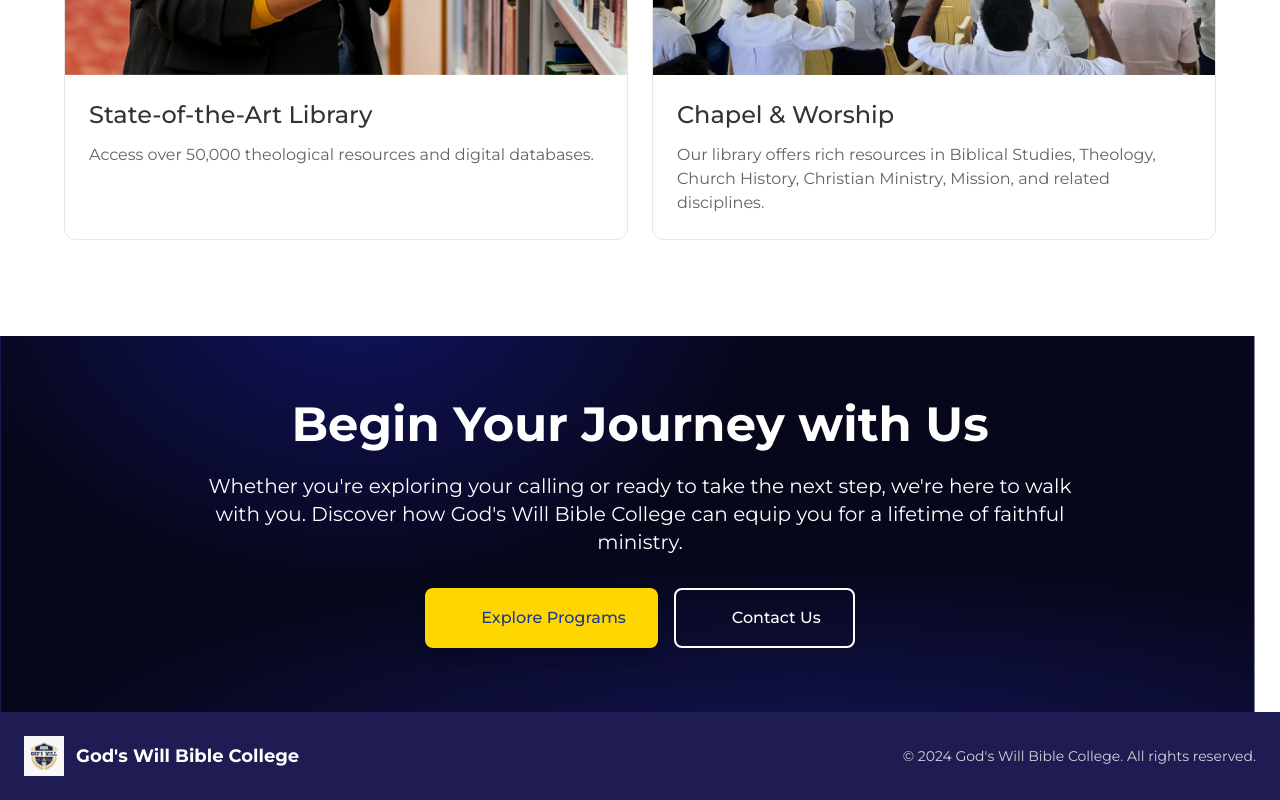
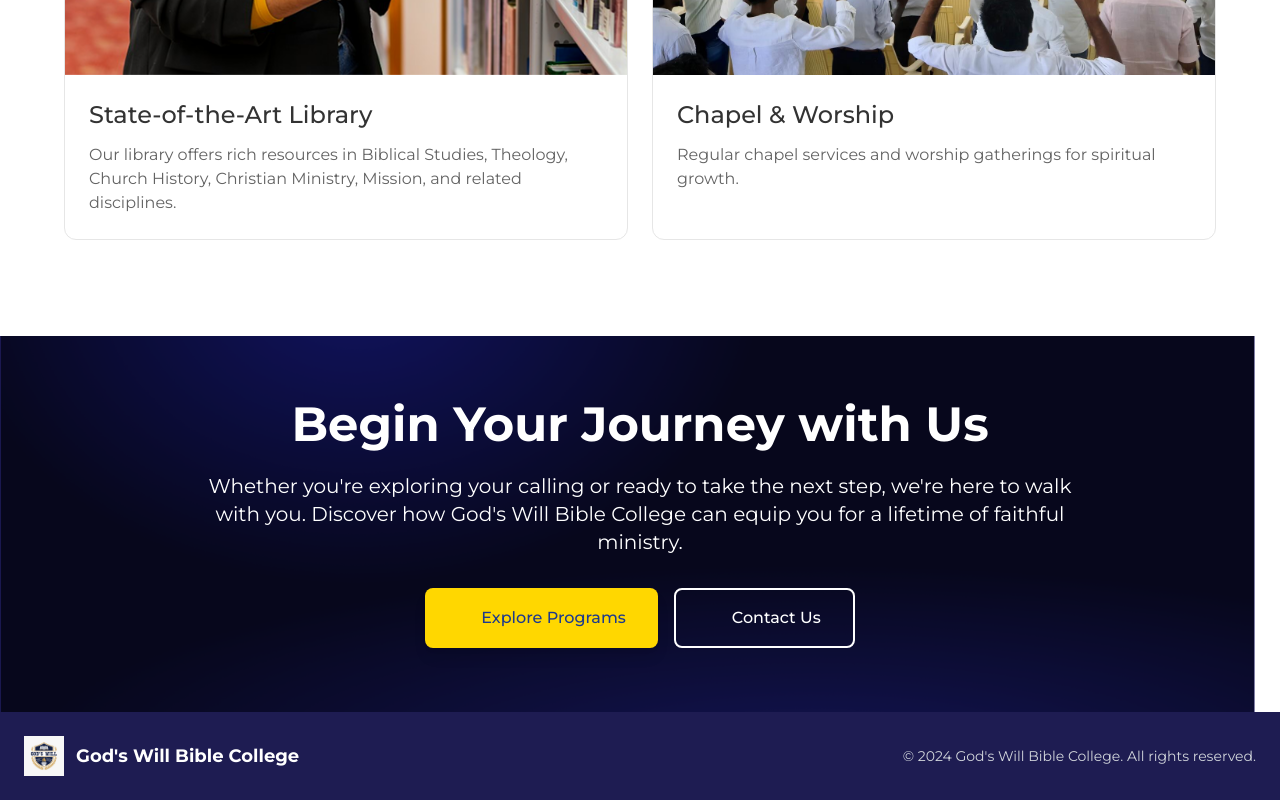
Before and after one commit to Dharaneesh2000/BibleCollegeMain, a React (Vite) app: page /about in a window 1280 px wide. Shown: the part 4103-4903 px from the top of the page. Built offline with nearby package versions, Linux system fonts and the light colour scheme; no server answers; the database is empty; some icons are missing.

Commit message:
refactor: Migrate `enroll_accredited` column from boolean to text and update About page descriptions.

```diff
--- a/src/pages/About.tsx
+++ b/src/pages/About.tsx
@@ -468,7 +468,7 @@ const About = () => {
                   State-of-the-Art Library
                 </h3>
                 <p className="text-[#636363] leading-relaxed text-sm sm:text-base">
-                  Access over 50,000 theological resources and digital databases.
+                  Our library offers rich resources in Biblical Studies, Theology, Church History, Christian Ministry, Mission, and related disciplines.
                 </p>
               </div>
             </div>
@@ -491,7 +491,7 @@ const About = () => {
                   Chapel & Worship
                 </h3>
                 <p className="text-[#636363] leading-relaxed text-sm sm:text-base">
-                  Our library offers rich resources in Biblical Studies, Theology, Church History, Christian Ministry, Mission, and related disciplines.
+                  Regular chapel services and worship gatherings for spiritual growth.
                 </p>
               </div>
             </div>
```
